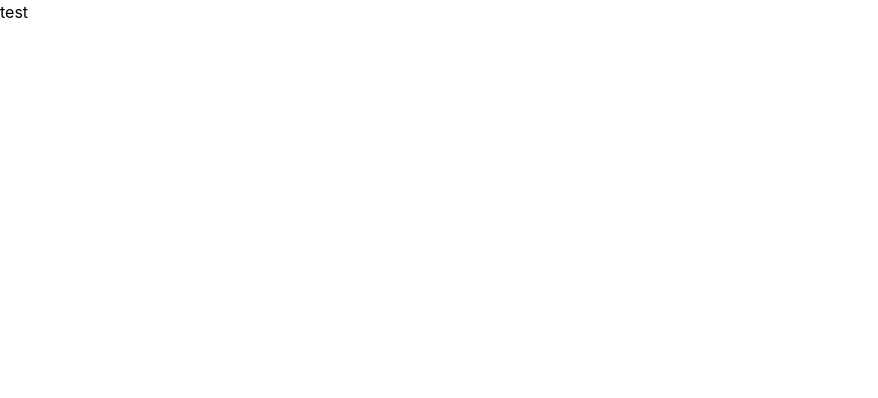
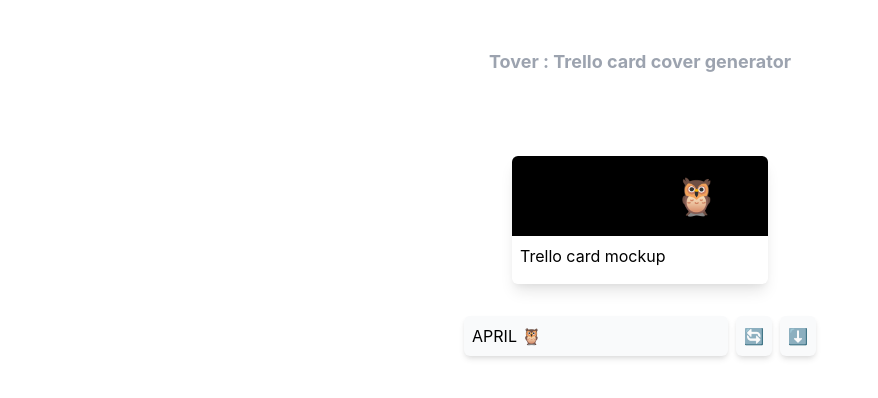
Before and after one commit to parnpresso/tover, a React (Create React App) app: page / in a window 1280 px wide. Shown: the top 398 px of the page, without its empty margins (0-878 px from the left). Built offline with nearby package versions, Linux system fonts and the light colour scheme.

Commit message:
✨ Add card generator :crown:

```diff
--- a/src/App.tsx
+++ b/src/App.tsx
@@ -1,9 +1,45 @@
-import React from 'react';
+import { useEffect, useState } from 'react';
 
-function App() {
+const App = () => {
+  const [cardCoverColor, setCardCoverColor] = useState<string>('#000000');
+  const [cardMessage, setCardMessage] = useState<string>('APRIL 🦉');
+
+  useEffect(() => {
+    randomCardColor();
+  }, [])
+
+  const randomCardColor = () => {
+    const randomColor = `#${Math.floor(Math.random()*16777215).toString(16)}`;
+    setCardCoverColor(randomColor);
+  }
+
+  const downloadCover = () => {
+    console.log('Download')
+  }
+
   return (
-    <div className="App ">
-      test
+    <div className="flex flex-col items-center">
+      <div className="mt-12 text-gray-400 font-bold text-lg">Tover : Trello card cover generator</div>
+
+      <div className="mt-20 w-64 shadow-lg rounded-md mb-8">
+        <div className="flex items-center justify-center h-20 rounded-tl-md rounded-tr-md" style={{ backgroundColor: cardCoverColor }}>
+          <h1 className="text-4xl font-bold">{ cardMessage }</h1>
+        </div>
+        <div className="p-2 pb-4 rounded-bl-md rounded-br-md">
+          <h3>Trello card mockup</h3>
+        </div>
+      </div>
+
+      <div className="flex items-start justify-start">
+        <input
+          className="shadow-md rounded-md p-2 bg-gray-50 focus:outline-none mr-2"
+          type="text"
+          value={cardMessage}
+          onChange={(event) => setCardMessage(event.target.value)}
+        />
+        <button className="p-2 rounded-md shadow-md bg-gray-50 focus:outline-none mr-2" onClick={randomCardColor}>🔄</button>
+        <button className="p-2 rounded-md shadow-md bg-gray-50 focus:outline-none" onClick={downloadCover}>⬇️</button>
+      </div>
     </div>
   );
 }
```
